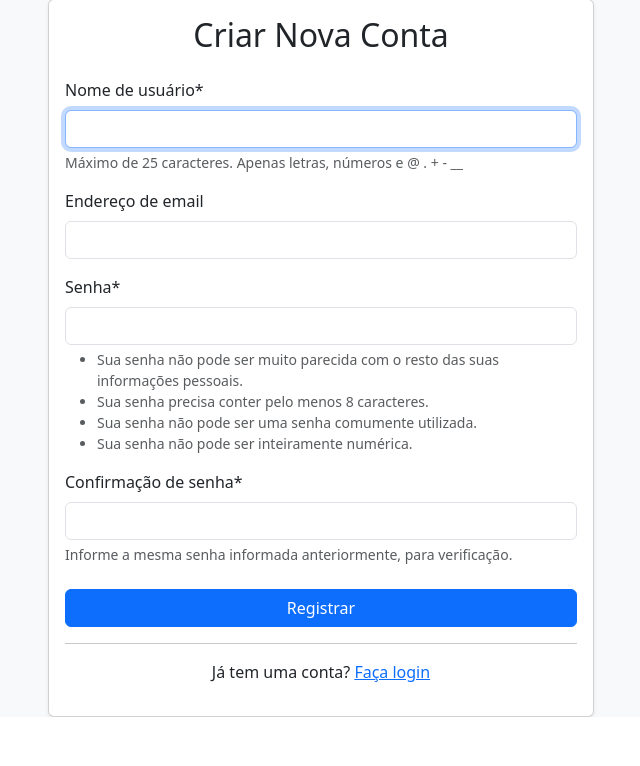
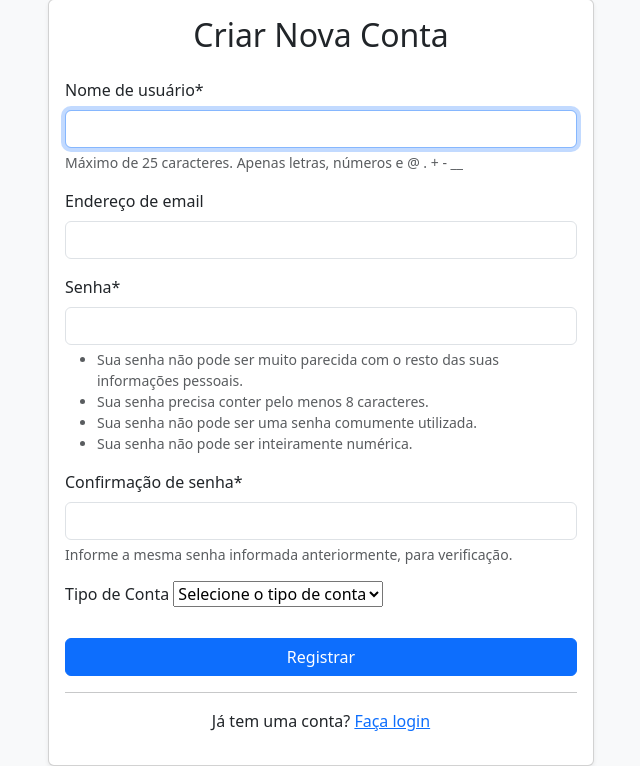
Before and after one commit to guedeees2004-2/ImpulsoEsporte, a Django app: page /register/ in a window 1280 px wide. Shown: the part 95-861 px from the top of the page, without its empty margins (319-959 px from the left). Before the commit the page ends 812 px from the top, so only its background shows below. Run offline with Django 5.2, Linux system fonts and the light colour scheme; some libraries are stand-ins or nearby versions.

Commit message:
Criação de html para cabeçalho padrão e integração com o template de registro, login e página do atleta.

```diff
--- a/appImpulsoEsporte/forms.py
+++ b/appImpulsoEsporte/forms.py
@@ -14,9 +14,14 @@ class CustomUserCreationForm(UserCreationForm):
         help_text="Máximo de 25 caracteres. Apenas letras, números e @ . + - __"
     )
 
+    tipo_conta = forms.ChoiceField(
+        choices=Usuario.TIPOS_USUARIO,
+        label="Tipo de Conta"
+    )
+
     class Meta(UserCreationForm.Meta):
         model = Usuario
-        fields = ("username", "email")
+        fields = ("username", "email", "tipo_conta")
 
 class CustomAuthenticationForm(AuthenticationForm):
     pass
--- a/appImpulsoEsporte/models.py
+++ b/appImpulsoEsporte/models.py
@@ -11,9 +11,18 @@ class Esporte(models.Model):
 
 class Usuario(AbstractUser):
     TIPOS_USUARIO = [
-        ('jogador', 'Jogador'),
+        ('', 'Selecione o tipo de conta'),
+        ('atleta', 'Atleta'),
         ('patrocinador', 'Patrocinador'),
+        ('equipe', 'Equipe'),
+        ('outro', 'Outro'),
     ]
+    tipo_conta = models.CharField(
+        max_length=20,
+        choices=TIPOS_USUARIO,
+        default='atleta',
+        verbose_name='Tipo de Conta'
+    )
     tipo_usuario = models.CharField(max_length=20, choices=TIPOS_USUARIO)
     username = models.CharField(
         max_length=25,
--- a/appImpulsoEsporte/views.py
+++ b/appImpulsoEsporte/views.py
@@ -39,7 +39,7 @@ class LoginView(View):
 
 def user_logout(request):
     logout(request)
-    return redirect('login')
+    return render(request, 'index.html')
 
 def pagina_atleta(request):
     return render(request, "PaginaAtleta.html")
--- a/impulse_esporte/templates/registration/register.html
+++ b/impulse_esporte/templates/registration/register.html
@@ -1,15 +1,25 @@
 {% extends 'base.html' %}
-{% load crispy_forms_tags %} {% block content %}
+{% load crispy_forms_tags %}
+{% block content %}
+
 <div class="row justify-content-center">
     <div class="col-md-6">
         <div class="card shadow-sm">
             <div class="card-body">
                 <h2 class="card-title text-center mb-4">Criar Nova Conta</h2>
-
                 <form method="post" novalidate>
                     {% csrf_token %}
+                    {{ form.username|as_crispy_field }}
+                    {{ form.email|as_crispy_field }}
+                    {{ form.password1|as_crispy_field }}
+                    {{ form.password2|as_crispy_field }}
 
-                    {{ form|crispy }} <div class="d-grid gap-2 mt-4">
+                    <div class="mb-3">
+                        <label class="form-label">Tipo de Conta</label>
+                        {{ form.tipo_conta }}
+                    </div>
+
+                    <div class="d-grid gap-2 mt-4">
                         <button type="submit" class="btn btn-primary btn-block">Registrar</button>
                     </div>
                 </form>
```
Also changed, not shown: templates/headers/headerPadrao.html (added, +33 -0 lines), templates/index.html (+1 -23 lines), appImpulsoEsporte/migrations/0002_usuario_tipo_conta_alter_usuario_tipo_usuario.py (added).
